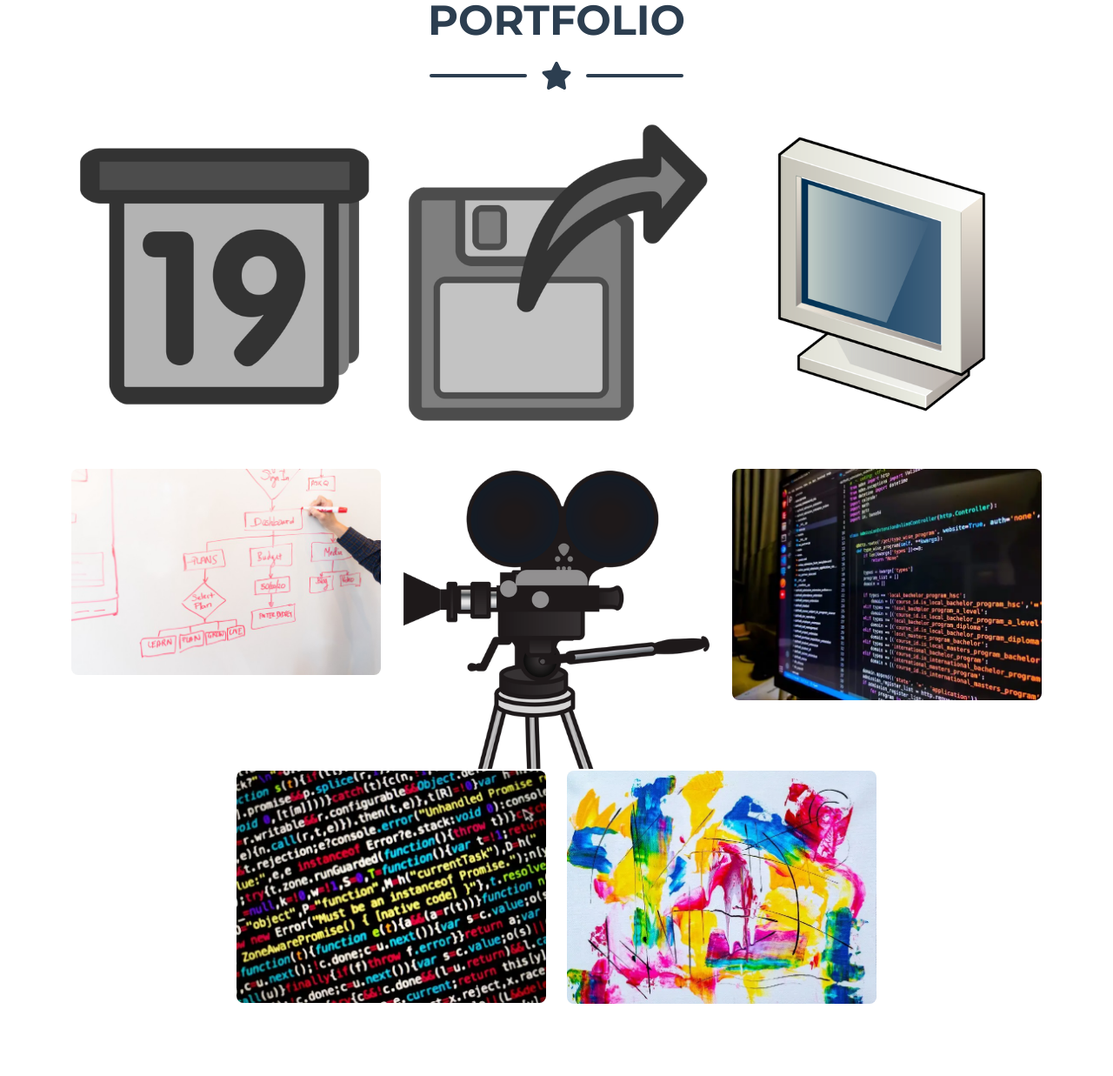
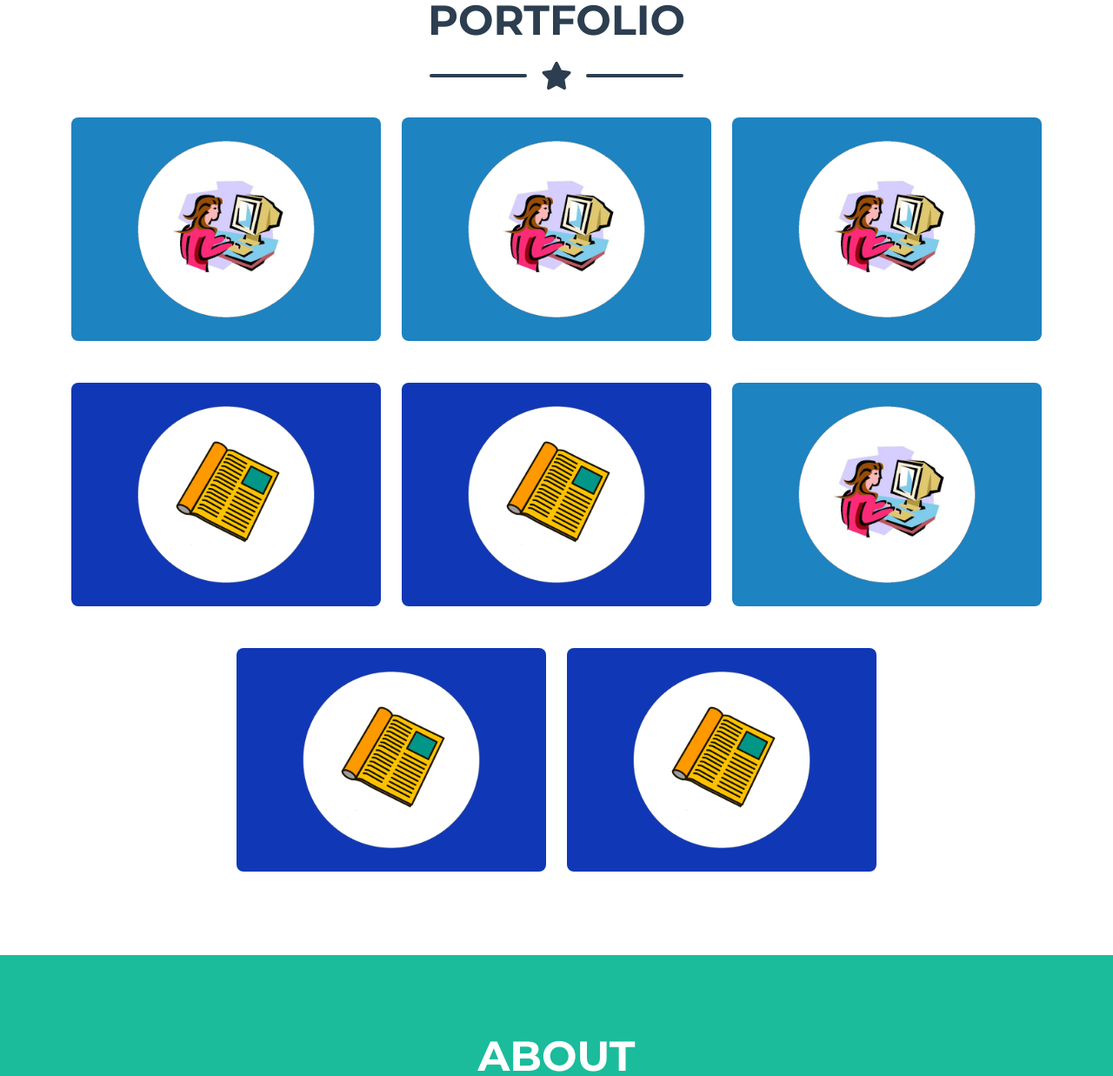
Before and after one commit to krasnoff/krasnoff.github.io, a plain HTML site: page index.html in a window 1280 px wide. Shown: the part 867-2104 px from the top of the page at 87% size. Drawn offline with nearby package versions, Linux system fonts and the light colour scheme.

Commit message:
add new cliparts

```diff
--- a/index.html
+++ b/index.html
@@ -72,7 +72,7 @@
                             <div class="portfolio-item-caption d-flex align-items-center justify-content-center h-100 w-100">
                                 <div class="portfolio-item-caption-content text-center text-white"><i class="fas fa-plus fa-3x"></i></div>
                             </div>
-                            <img class="img-fluid" src="assets/img/portfolio2/ftdate.png" alt="..." />
+                            <img class="img-fluid" src="/assets/img/portfolio4/background-applications.png" alt="..." />
                         </div>
                     </div>
                     <!-- Portfolio Item 2-->
@@ -81,7 +81,7 @@
                             <div class="portfolio-item-caption d-flex align-items-center justify-content-center h-100 w-100">
                                 <div class="portfolio-item-caption-content text-center text-white"><i class="fas fa-plus fa-3x"></i></div>
                             </div>
-                            <img class="img-fluid" src="assets/img/portfolio2/ftfileexport.png" alt="..." />
+                            <img class="img-fluid" src="/assets/img/portfolio4/background-applications.png" alt="..." />
                         </div>
                     </div>
                     <!-- Portfolio Item 3-->
@@ -90,43 +90,43 @@
                             <div class="portfolio-item-caption d-flex align-items-center justify-content-center h-100 w-100">
                                 <div class="portfolio-item-caption-content text-center text-white"><i class="fas fa-plus fa-3x"></i></div>
                             </div>
-                            <img class="img-fluid" src="assets/img/portfolio2/Man-Hinh-LCD.png" alt="..." />
+                            <img class="img-fluid" src="/assets/img/portfolio4/background-applications.png" alt="..." />
                         </div>
                     </div>
                     <!-- Portfolio Item 4-->
-                    <div class="col-md-6 col-lg-4 mb-5 mb-lg-0">
+                    <div class="col-md-6 col-lg-4 mb-5">
                         <div class="portfolio-item mx-auto" data-bs-toggle="modal" data-bs-target="#portfolioModal1b">
                             <div class="portfolio-item-caption d-flex align-items-center justify-content-center h-100 w-100">
                                 <div class="portfolio-item-caption-content text-center text-white"><i class="fas fa-plus fa-3x"></i></div>
                             </div>
-                            <img class="img-fluid" src="assets/img/portfolio3/0_YCHzq3IjfSamR315.jfif" alt="..." />
+                            <img class="img-fluid" src="/assets/img/portfolio4/background-articles.png" alt="..." />
                         </div>
                     </div>
                     <!-- Portfolio Item 5-->
-                    <div class="col-md-6 col-lg-4 mb-5 mb-md-0">
+                    <div class="col-md-6 col-lg-4 mb-5">
                         <div class="portfolio-item mx-auto" data-bs-toggle="modal" data-bs-target="#portfolioModal5">
                             <div class="portfolio-item-caption d-flex align-items-center justify-content-center h-100 w-100">
                                 <div class="portfolio-item-caption-content text-center text-white"><i class="fas fa-plus fa-3x"></i></div>
                             </div>
-                            <img class="img-fluid" src="assets/img/portfolio2/publicdomainq-analog_film_movie_camera.png" alt="..." />
+                            <img class="img-fluid" src="/assets/img/portfolio4/background-articles.png" alt="..." />
                         </div>
                     </div>
                     <!-- Portfolio Item 6-->
-                    <div class="col-md-6 col-lg-4">
+                    <div class="col-md-6 col-lg-4 mb-5">
                         <div class="portfolio-item mx-auto" data-bs-toggle="modal" data-bs-target="#portfolioModal3b">
                             <div class="portfolio-item-caption d-flex align-items-center justify-content-center h-100 w-100">
                                 <div class="portfolio-item-caption-content text-center text-white"><i class="fas fa-plus fa-3x"></i></div>
                             </div>
-                            <img class="img-fluid" src="assets/img/portfolio3/1_TSeWgZynzkbsF783uNeO3Q.webp" alt="..." />
+                            <img class="img-fluid" src="/assets/img/portfolio4/background-applications.png" alt="..." />
                         </div>
                     </div>
                     <!-- Portfolio Item 2-->
-                    <div class="col-md-6 col-lg-4 mb-5">
+                    <div class="col-md-6 col-lg-4 mb-5 mb-md-0">
                         <div class="portfolio-item mx-auto" data-bs-toggle="modal" data-bs-target="#portfolioModal2b">
                             <div class="portfolio-item-caption d-flex align-items-center justify-content-center h-100 w-100">
                                 <div class="portfolio-item-caption-content text-center text-white"><i class="fas fa-plus fa-3x"></i></div>
                             </div>
-                            <img class="img-fluid" src="assets/img/portfolio3/1_cRP9RNcKE-kgdbzG0nT50A.webp" alt="..." />
+                            <img class="img-fluid" src="/assets/img/portfolio4/background-articles.png" alt="..." />
                         </div>
                     </div>
                     <!-- Portfolio Item 5-->
@@ -135,7 +135,7 @@
                             <div class="portfolio-item-caption d-flex align-items-center justify-content-center h-100 w-100">
                                 <div class="portfolio-item-caption-content text-center text-white"><i class="fas fa-plus fa-3x"></i></div>
                             </div>
-                            <img class="img-fluid" src="assets/img/portfolio3/1_yWSkeSgARhO1ixqE3svp8A.webp" alt="..." />
+                            <img class="img-fluid" src="/assets/img/portfolio4/background-articles.png" alt="..." />
                         </div>
                     </div>
                 </div>
@@ -274,7 +274,7 @@
                                         <div class="divider-custom-line"></div>
                                     </div>
                                     <!-- Portfolio Modal - Image-->
-                                    <img class="img-fluid rounded mb-5" src="assets/img/portfolio2/ftdate.png" alt="..." />
+                                    <img class="img-fluid rounded mb-5" src="/assets/img/portfolio4/background-applications.png" alt="..." />
                                     <!-- Portfolio Modal - Text-->
                                     <p class="mb-4">This is a React upload component that also reduces the image file size if necessary.</p>
                                     <p class="mb-4"><a href="https://www.npmjs.com/package/uploadfilereducedsize" target="_blank">Go to application</a></p>
@@ -307,7 +307,7 @@
                                         <div class="divider-custom-line"></div>
                                     </div>
                                     <!-- Portfolio Modal - Image-->
-                                    <img class="img-fluid rounded mb-5" src="assets/img/portfolio2/ftfileexport.png" alt="..." />
+                                    <img class="img-fluid rounded mb-5" src="/assets/img/portfolio4/background-applications.png" alt="..." />
                                     <!-- Portfolio Modal - Text-->
                                     <p class="mb-4">This component displays a particular version of an HTML Video element which enables the display of video with the ability to advance or reverse the movie frame by frame.</p>
                                     <p class="mb-4"><a href="https://www.npmjs.com/package/videoframebyframe" target="_blank">Go to application</a></p>
@@ -340,7 +340,7 @@
                                         <div class="divider-custom-line"></div>
                                     </div>
                                     <!-- Portfolio Modal - Image-->
-                                    <img class="img-fluid rounded mb-5" src="assets/img/portfolio2/Man-Hinh-LCD.png" alt="..." />
+                                    <img class="img-fluid rounded mb-5" src="/assets/img/portfolio4/background-applications.png" alt="..." />
                                     <!-- Portfolio Modal - Text-->
                                     <p class="mb-4">The is an admin template which demonstrate a React app using hooks</p>
                                     <p class="mb-4"><a href="https://github.com/krasnoff/bootstrap-admin-app" target="_blank">Go to application</a></p>
@@ -374,7 +374,7 @@
                                         <div class="divider-custom-line"></div>
                                     </div>
                                     <!-- Portfolio Modal - Image-->
-                                    <img class="img-fluid rounded mb-5" src="assets/img/portfolio2/publicdomainq-analog_film_movie_camera.png" alt="..." />
+                                    <img class="img-fluid rounded mb-5" src="/assets/img/portfolio4/background-articles.png" alt="..." />
                                     <!-- Portfolio Modal - Text-->
                                     <p class="mb-4">Getting Started With NFT Art</p>
                                     <p class="mb-4"><a href="https://medium.com/geekculture/getting-started-with-nft-art-1f6790d1b08d" target="_blank">Go to article</a></p>
@@ -408,7 +408,7 @@
                                         <div class="divider-custom-line"></div>
                                     </div>
                                     <!-- Portfolio Modal - Image-->
-                                    <img class="img-fluid rounded mb-5" src="assets/img/portfolio3/0_YCHzq3IjfSamR315.jfif" alt="..." />
+                                    <img class="img-fluid rounded mb-5" src="/assets/img/portfolio4/background-articles.png" alt="..." />
                                     <!-- Portfolio Modal - Text-->
                                     <p class="mb-4">Integrating D3.js to a Typescript React Application</p>
                                     <p class="mb-4"><a href="https://medium.com/geekculture/integrating-d3-js-to-a-typescript-react-application-d77580756b20" target="_blank">Go to article</a></p>
@@ -441,7 +441,7 @@
                                         <div class="divider-custom-line"></div>
                                     </div>
                                     <!-- Portfolio Modal - Image-->
-                                    <img class="img-fluid rounded mb-5" src="assets/img/portfolio3/1_cRP9RNcKE-kgdbzG0nT50A.webp" alt="..." />
+                                    <img class="img-fluid rounded mb-5" src="/assets/img/portfolio4/background-articles.png" alt="..." />
                                     <!-- Portfolio Modal - Text-->
                                     <p class="mb-4">How Node.js Microservices Interact with Each Other Using gRPC</p>
                                     <p class="mb-4"><a href="https://javascript.plainenglish.io/grpc-in-node-js-microservices-34ccd2f86134" target="_blank">Go to article</a></p>
@@ -474,7 +474,7 @@
                                         <div class="divider-custom-line"></div>
                                     </div>
                                     <!-- Portfolio Modal - Image-->
-                                    <img class="img-fluid rounded mb-5" src="assets/img/portfolio3/1_TSeWgZynzkbsF783uNeO3Q.webp" alt="..." />
+                                    <img class="img-fluid rounded mb-5" src="/assets/img/portfolio4/background-applications.png" alt="..." />
                                     <!-- Portfolio Modal - Text-->
                                     <p class="mb-4">This component is a simple calendar which displays the gergorian calendar and the hebrew calendar.</p>
                                     <p class="mb-4"><a href="https://www.npmjs.com/package/hebrewcalendar" target="_blank">Go to application</a></p>
@@ -508,7 +508,7 @@
                                         <div class="divider-custom-line"></div>
                                     </div>
                                     <!-- Portfolio Modal - Image-->
-                                    <img class="img-fluid rounded mb-5" src="assets/img/portfolio3/1_yWSkeSgARhO1ixqE3svp8A.webp" alt="..." />
+                                    <img class="img-fluid rounded mb-5" src="/assets/img/portfolio4/background-articles.png" alt="..." />
                                     <!-- Portfolio Modal - Text-->
                                     <p class="mb-4">Getting started with SOLID Principles</p>
                                     <p class="mb-4"><a href="https://medium.com/geekculture/getting-started-with-solid-principles-90d48cbe694" target="_blank">Go to article</a></p>
```
Also changed, not shown: assets/img/portfolio4/background-applications.png (added), assets/img/portfolio4/background-articles.png (added), assets/img/portfolio4/background1.png (added), assets/img/portfolio4/background2.png (added).
